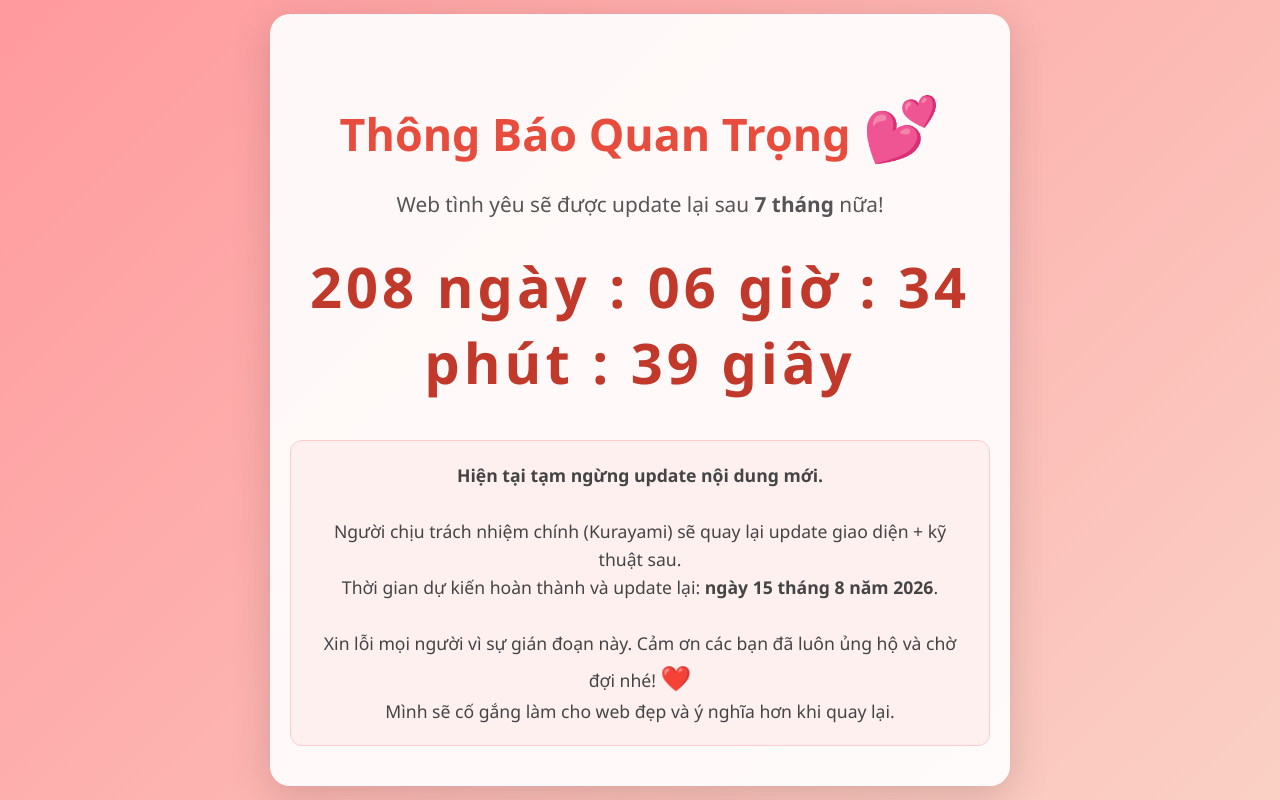
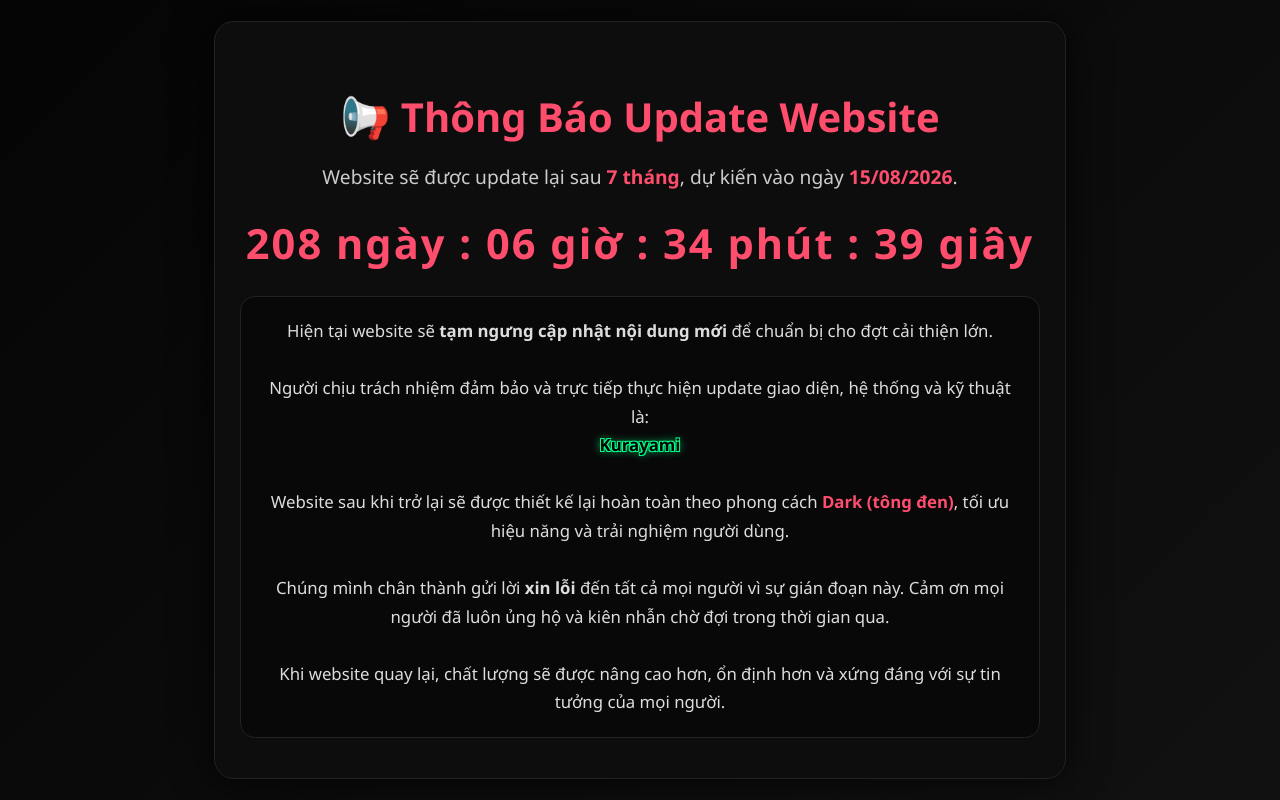
Before and after one commit to kurayamireal/Weblove, a plain HTML site: page index.html in a window 1280 px wide. Drawn offline with Linux system fonts and the light colour scheme.

Commit message:
Update index.html

```diff
--- a/index.html
+++ b/index.html
@@ -3,103 +3,132 @@
 <head>
   <meta charset="UTF-8" />
   <meta name="viewport" content="width=device-width, initial-scale=1.0"/>
-  <title>Thông Báo - Web Tình Yêu</title>
+  <title>Thông Báo Update Website</title>
+
   <style>
     body {
       margin: 0;
       padding: 0;
-      font-family: 'Segoe UI', Tahoma, Geneva, Verdana, sans-serif;
-      background: linear-gradient(135deg, #ff9a9e 0%, #fad0c4 100%);
-      color: #333;
+      font-family: 'Segoe UI', Tahoma, sans-serif;
+      background: linear-gradient(135deg, #050505, #111);
+      color: #eee;
       min-height: 100vh;
       display: flex;
       align-items: center;
       justify-content: center;
       text-align: center;
     }
+
     .container {
-      max-width: 700px;
-      padding: 40px 20px;
-      background: rgba(255, 255, 255, 0.92);
+      max-width: 800px;
+      padding: 40px 25px;
+      background: #0d0d0d;
       border-radius: 20px;
-      box-shadow: 0 10px 40px rgba(0,0,0,0.15);
+      border: 1px solid #222;
+      box-shadow: 0 0 40px rgba(0,0,0,0.8);
     }
+
     h1 {
-      color: #e74c3c;
+      color: #ff4d6d;
+      font-size: 2.5em;
       margin-bottom: 10px;
-      font-size: 2.8em;
     }
+
     .subtitle {
-      font-size: 1.3em;
-      color: #555;
-      margin-bottom: 30px;
+      font-size: 1.2em;
+      color: #ccc;
+      margin-bottom: 25px;
     }
+
     #countdown {
-      font-size: 3.5em;
+      font-size: 2.6em;
       font-weight: bold;
-      color: #c0392b;
-      margin: 30px 0;
-      letter-spacing: 4px;
+      color: #ff4d6d;
+      margin: 25px 0;
+      letter-spacing: 2px;
     }
+
     .note {
-      font-size: 1.1em;
-      line-height: 1.6;
-      color: #444;
-      margin-top: 40px;
+      font-size: 1.05em;
+      line-height: 1.7;
+      color: #ddd;
+      margin-top: 25px;
       padding: 20px;
-      background: #fff0f0;
-      border-radius: 12px;
-      border: 1px solid #ffcccc;
+      background: #080808;
+      border-radius: 15px;
+      border: 1px solid #222;
     }
-    .heart {
-      color: #e74c3c;
-      font-size: 1.4em;
+
+    .highlight {
+      color: #ff4d6d;
+      font-weight: bold;
+    }
+
+    /* Chữ đen viền xanh cho Kurayami */
+    .signature {
+      color: #000;
+      font-weight: bold;
+      text-shadow:
+        -1px -1px 0 #00ff88,
+         1px -1px 0 #00ff88,
+        -1px  1px 0 #00ff88,
+         1px  1px 0 #00ff88,
+         0  0 8px #00ff88;
     }
   </style>
 </head>
 <body>
 
 <div class="container">
-  <h1>Thông Báo Quan Trọng <span class="heart">💕</span></h1>
+  <h1>📢 Thông Báo Update Website</h1>
 
-  <p class="subtitle">Web tình yêu sẽ được update lại sau <strong>7 tháng</strong> nữa!</p>
+  <p class="subtitle">
+    Website sẽ được update lại sau <strong class="highlight">7 tháng</strong>,
+    dự kiến vào ngày <strong class="highlight">15/08/2026</strong>.
+  </p>
 
   <div id="countdown">Đang tính toán...</div>
 
   <div class="note">
-    <strong>Hiện tại tạm ngừng update nội dung mới.</strong><br><br>
-    Người chịu trách nhiệm chính (Kurayami) sẽ quay lại update giao diện + kỹ thuật sau.<br>
-    Thời gian dự kiến hoàn thành và update lại: <strong>ngày 15 tháng 8 năm 2026</strong>.<br><br>
-    Xin lỗi mọi người vì sự gián đoạn này. Cảm ơn các bạn đã luôn ủng hộ và chờ đợi nhé! <span class="heart">❤️</span><br>
-    Mình sẽ cố gắng làm cho web đẹp và ý nghĩa hơn khi quay lại.
+    Hiện tại website sẽ <strong>tạm ngưng cập nhật nội dung mới</strong> để chuẩn bị cho đợt cải thiện lớn.<br><br>
+
+    Người chịu trách nhiệm đảm bảo và trực tiếp thực hiện update giao diện, hệ thống và kỹ thuật là:
+    <br><span class="signature">Kurayami</span><br><br>
+
+    Website sau khi trở lại sẽ được thiết kế lại hoàn toàn theo phong cách
+    <strong class="highlight">Dark (tông đen)</strong>, tối ưu hiệu năng và trải nghiệm người dùng.<br><br>
+
+    Chúng mình chân thành gửi lời <strong>xin lỗi</strong> đến tất cả mọi người vì sự gián đoạn này.
+    Cảm ơn mọi người đã luôn ủng hộ và kiên nhẫn chờ đợi trong thời gian qua.<br><br>
+
+    Khi website quay lại, chất lượng sẽ được nâng cao hơn, ổn định hơn và xứng đáng với sự tin tưởng của mọi người.
   </div>
 </div>
 
 <script>
-// Ngày target cố định: 15/08/2026 00:00:00 (giờ Việt Nam +07)
-const targetDate = new Date('2026-08-15T00:00:00+07:00').getTime();
+// Mốc thời gian cố định: 15/08/2026 00:00:00 giờ Việt Nam
+const targetDate = new Date("2026-08-14T17:00:00Z").getTime();
 
 function updateCountdown() {
-  const now = new Date().getTime();
+  const now = Date.now();
   const distance = targetDate - now;
 
   if (distance <= 0) {
-    document.getElementById('countdown').innerHTML = "ĐÃ ĐẾN LÚC UPDATE LẠI! 🎉";
+    document.getElementById("countdown").innerHTML = "ĐÃ ĐẾN THỜI ĐIỂM UPDATE 🎉";
     return;
   }
 
   const days = Math.floor(distance / (1000 * 60 * 60 * 24));
-  const hours = Math.floor((distance % (1000 * 60 * 60 * 24)) / (1000 * 60 * 60));
-  const minutes = Math.floor((distance % (1000 * 60 * 60)) / (1000 * 60));
-  const seconds = Math.floor((distance % (1000 * 60)) / 1000);
+  const hours = Math.floor((distance / (1000 * 60 * 60)) % 24);
+  const minutes = Math.floor((distance / (1000 * 60)) % 60);
+  const seconds = Math.floor((distance / 1000) % 60);
 
-  document.getElementById('countdown').innerHTML =
+  document.getElementById("countdown").innerHTML =
     `${days} ngày : ${hours.toString().padStart(2,'0')} giờ : ${minutes.toString().padStart(2,'0')} phút : ${seconds.toString().padStart(2,'0')} giây`;
 }
 
-// Cập nhật mỗi giây
 setInterval(updateCountdown, 1000);
-updateCountdown(); // Chạy lần đầu ngay lập tức
+updateCountdown();
 </script>
 
 </body>
```
